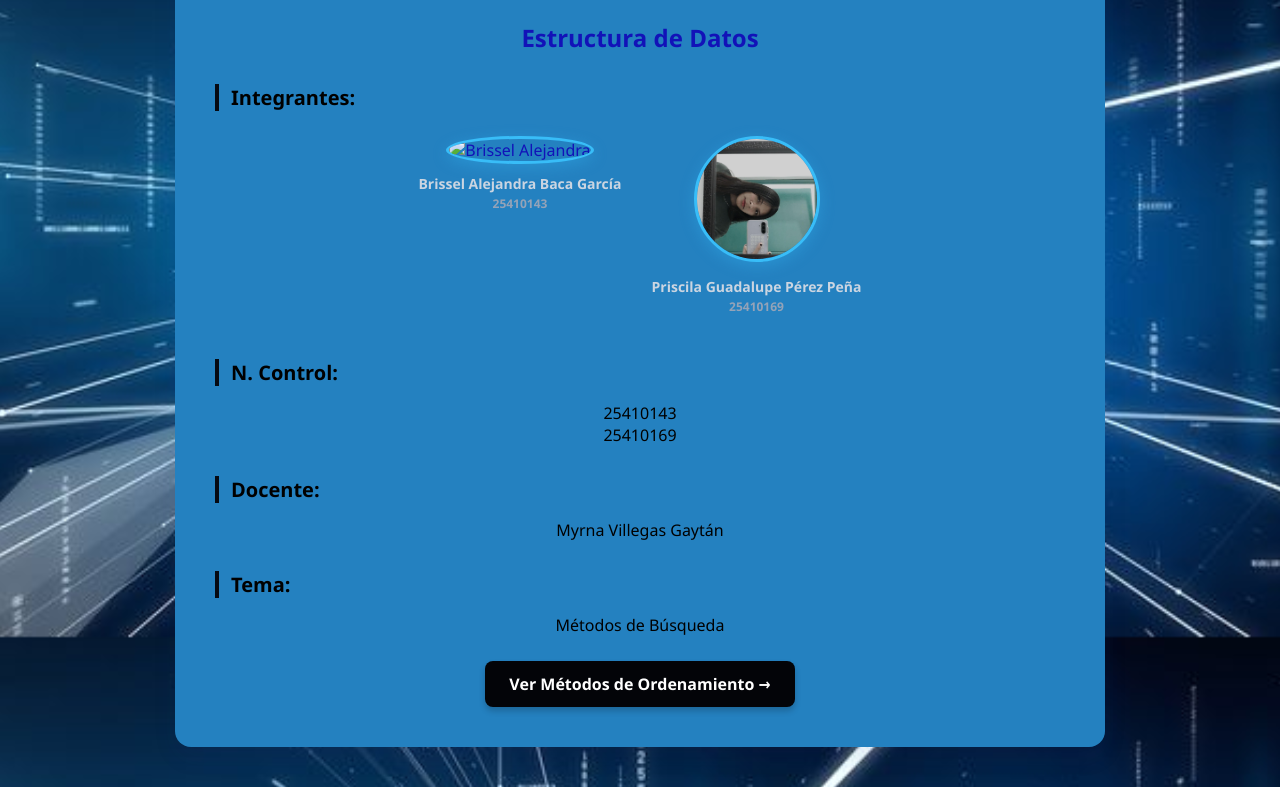
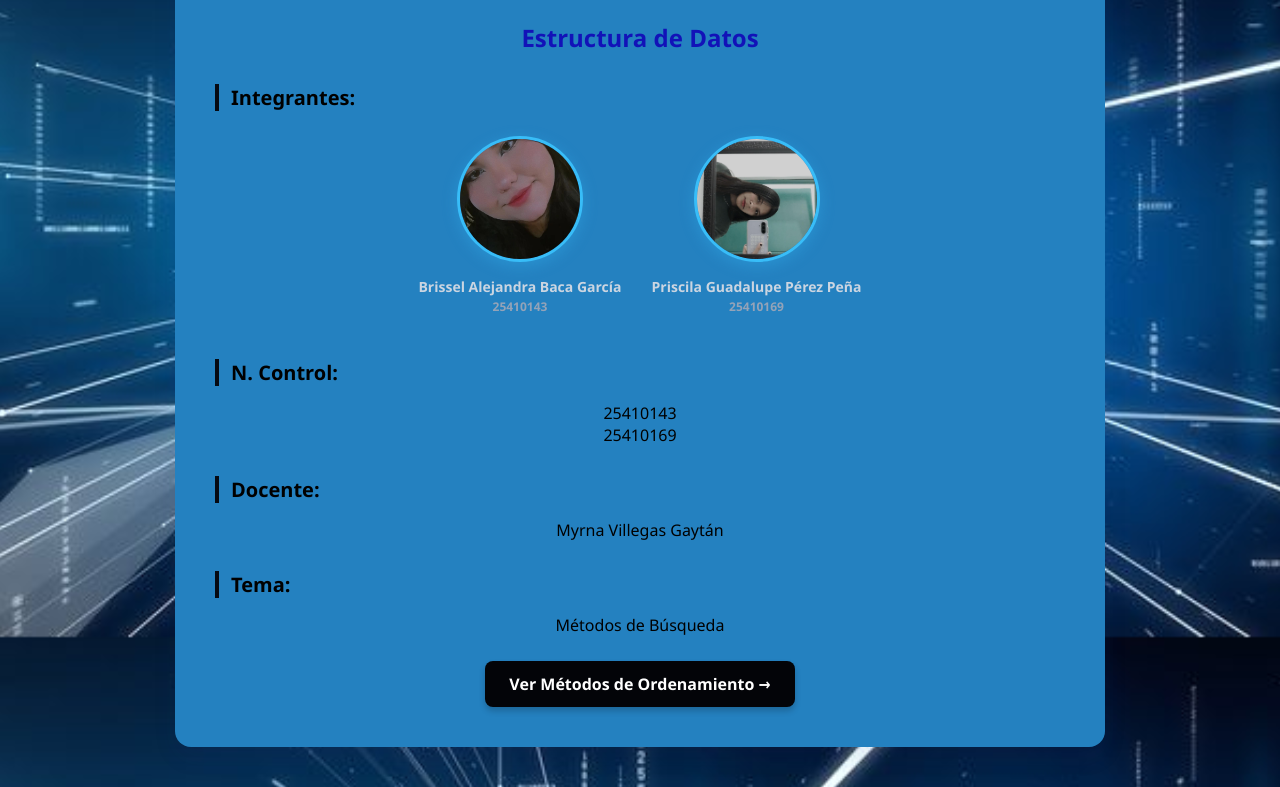
Before and after one commit to PriscilaPerez20/metodos-busqueda, a plain HTML site: page index.html in a window 1280 px wide. Shown: the part 163-950 px from the top of the page. Drawn offline with Linux system fonts and the light colour scheme.

Commit message:
Fix images and clean up index.html
Updated member images and removed extra whitespace.

```diff
--- a/index.html
+++ b/index.html
@@ -15,7 +15,7 @@
         <div class="subtitulo-seccion">Integrantes:</div>
         <div class="contenedor-fotos-equipo">
     <div class="tarjeta-integrante">
-        <img src="foto_brissel.jpg" alt="Brissel Alejandra" class="foto-perfil">
+        <img src="Brissel.jpg" alt="Brissel Alejandra" class="foto-perfil">
         <p class="nombre-integrante">Brissel Alejandra Baca García<br><span style="font-size: 12px; color: #94a3b8;">25410143</span></p>
     </div>
     <div class="tarjeta-integrante">
```
